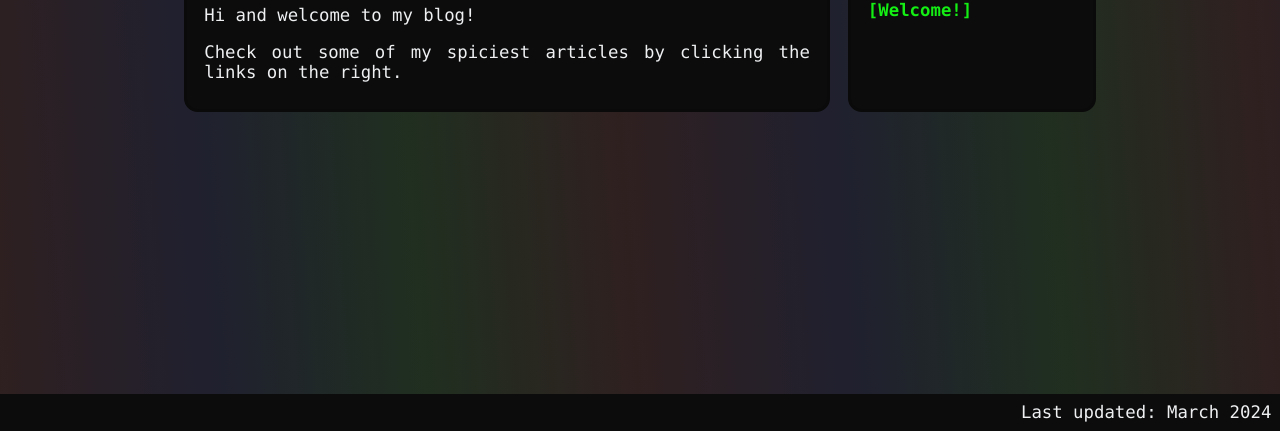
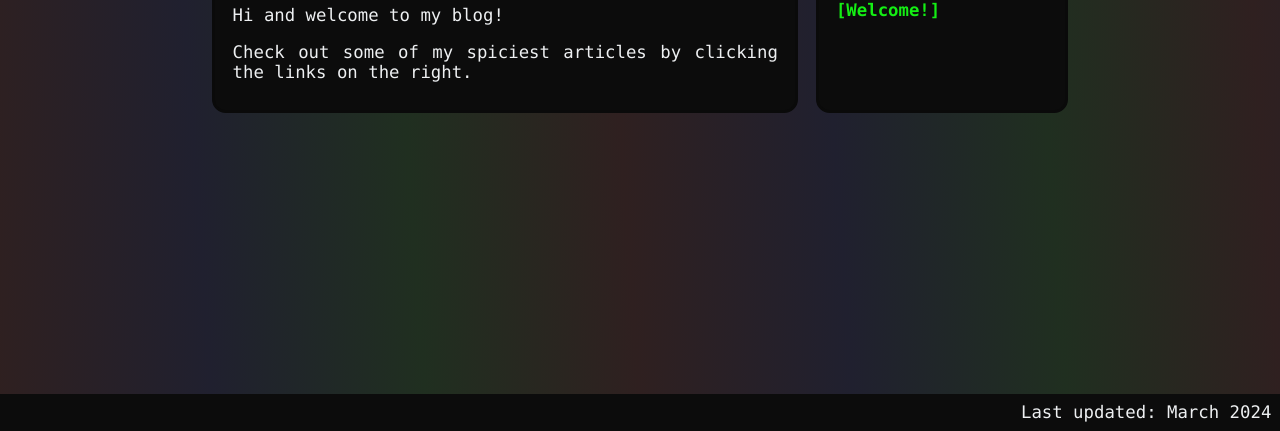
Before and after one commit to nonk123/nonk.dev, a plain HTML site: page blog.html in a window 1280 px wide. Shown: the part 369-800 px from the top of the page. Drawn offline with Linux system fonts and the light colour scheme.

Commit message:
I've been using ex instead of ch all along...

```diff
--- a/base.css
+++ b/base.css
@@ -33,13 +33,12 @@ body {
     align-items: stretch;
     justify-items: stretch;
 
-    max-width: 100ex;
+    max-width: 82ch;
     height: max-content;
     flex: 1;
 
     margin: 0 auto;
-    padding: 1ex 1em;
-    gap: 1em 1em;
+    gap: 1ch 1em;
 }
 
 header,
@@ -58,17 +57,17 @@ footer {
 }
 
 main {
-    flex: 1 66ex;
+    flex: 1 56ch;
 }
 
 nav {
-    flex: 1 24ex;
+    flex: 1 24ch;
 }
 
 nav,
 main {
     background: #0C0C0C;
-    padding: 1ex 1em;
+    padding: 1ch 1em;
 
     border-radius: 0.8em;
     border: 3px solid #0A0A0A;
@@ -90,7 +89,7 @@ ul {
     margin: 0;
     padding: 0;
 
-    padding-left: 2ex;
+    padding-left: 2ch;
 
     list-style-type: none;
 }
--- a/blog.js
+++ b/blog.js
@@ -1,5 +1,5 @@
 function initArticlesIndex(articles) {
-    const maxTitleLen = 14;
+    const maxTitleLen = 24;
     const linksRoot = document.getElementById("links");
 
     for (const article of articles) {
@@ -10,7 +10,7 @@ function initArticlesIndex(articles) {
         link.onclick = () => { fetch(file).then((r) => r.text()).then((content) => setArticle(article.title, content)); };
 
         if (article.title.length > maxTitleLen) {
-        	link.textContent = article.title.slice(0, maxTitleLen).trim() + "...";
+        	link.textContent = article.title.slice(0, maxTitleLen - 3).trim() + "...";
         } else {
             link.textContent = article.title;
         }
```
